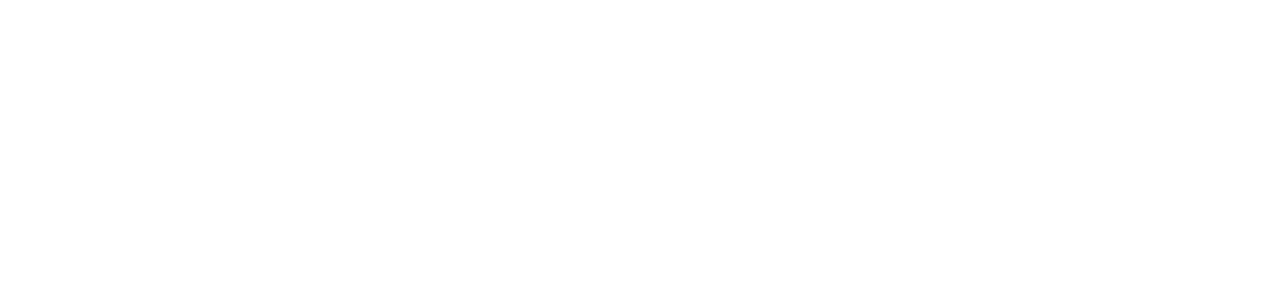
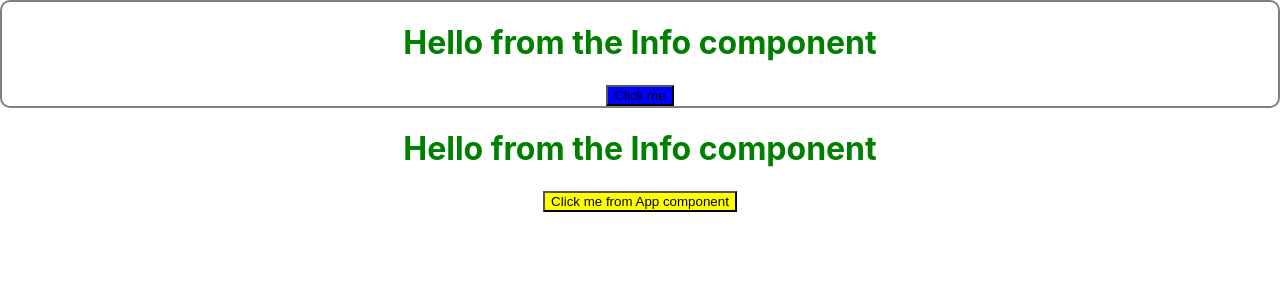
Before and after one commit to rusik88/learn_react, a React (Create React App) app: page / in a window 1280 px wide. Shown: the top 300 px of the page. Built offline with nearby package versions, Linux system fonts and the light colour scheme.

Commit message:
End part

```diff
--- a/src/App.js
+++ b/src/App.js
@@ -1,9 +1,14 @@
 import './App.css';
+import Info from './components/Info'
 
 function App() {
   return (
     <div className="App">
-
+      <Info />
+        <div className="info">
+            <h1>Hello from the Info component</h1>
+            <button className="myButton">Click me from App component</button>
+        </div>
     </div>
   );
 }
--- /dev/null
+++ b/src/components/Info.js
@@ -0,0 +1,15 @@
+import './info.css'
+import styles from './Info.module.css'
+
+console.log(styles)
+
+function Info() {
+    return (
+        <div className={styles.info}>
+            <h1>Hello from the Info component</h1>
+            <button className="myButton">Click me</button>
+        </div>
+    )
+}
+
+export default Info
--- /dev/null
+++ b/src/components/Info.module.css
@@ -0,0 +1,12 @@
+.info {
+    border:2px solid gray;
+    border-radius:10px;
+}
+
+.info button {
+    background:blue;
+}
+
+.myOtherButton {
+    background-color:coral;
+}
--- /dev/null
+++ b/src/components/info.css
@@ -0,0 +1,7 @@
+h1 {
+    color:green;
+}
+
+.myButton {
+    background-color:yellow;
+}
```
